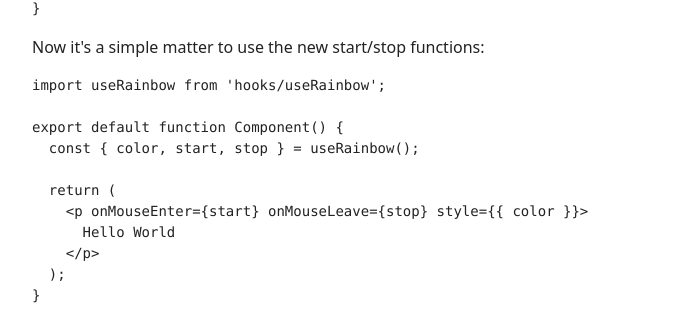
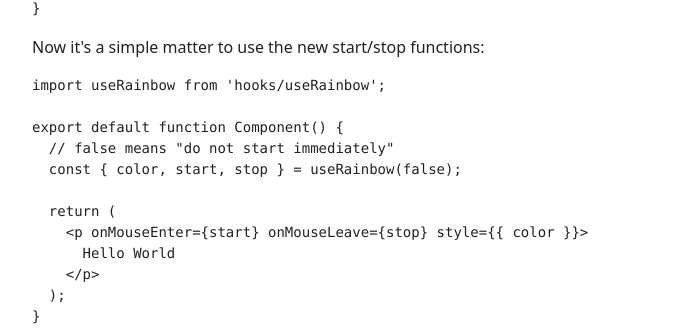
Before and after one commit to ayan4m1/personal-blog, a Gatsby site: page /react/use-rainbow-hook in a window 1280 px wide. Shown: the part 2889-3220 px from the top of the page, without its empty margins (50-744 px from the left). Built offline with nearby package versions, Linux system fonts and the light colour scheme; Gatsby itself is replaced by a stand-in of ours; some packages are replaced by stand-ins of ours; code samples lack their colours; a web font is replaced by a local one.

Commit message:
fix syntax of useRainbow hook

```diff
--- a/articles/react/use-rainbow-hook.mdx
+++ b/articles/react/use-rainbow-hook.mdx
@@ -154,7 +154,8 @@ Now it's a simple matter to use the new start/stop functions:
 import useRainbow from 'hooks/useRainbow';
 
 export default function Component() {
-  const { color, start, stop } = useRainbow();
+  // false means "do not start immediately"
+  const { color, start, stop } = useRainbow(false);
 
   return (
     <p onMouseEnter={start} onMouseLeave={stop} style={{ color }}>
@@ -169,7 +170,7 @@ export default function Component() {
 Now, the animation only runs when the mouse is over the control.
 
 export function TestPause() {
-  const { color, start, stop } = useRainbow();
+  const { color, start, stop } = useRainbow(false);
   return (
     <div
       onMouseEnter={start}
```
